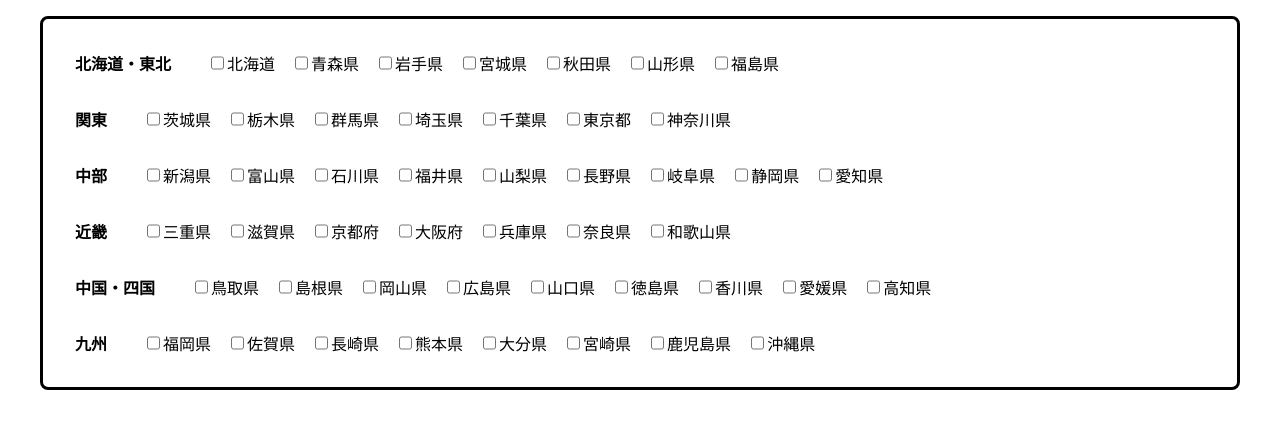
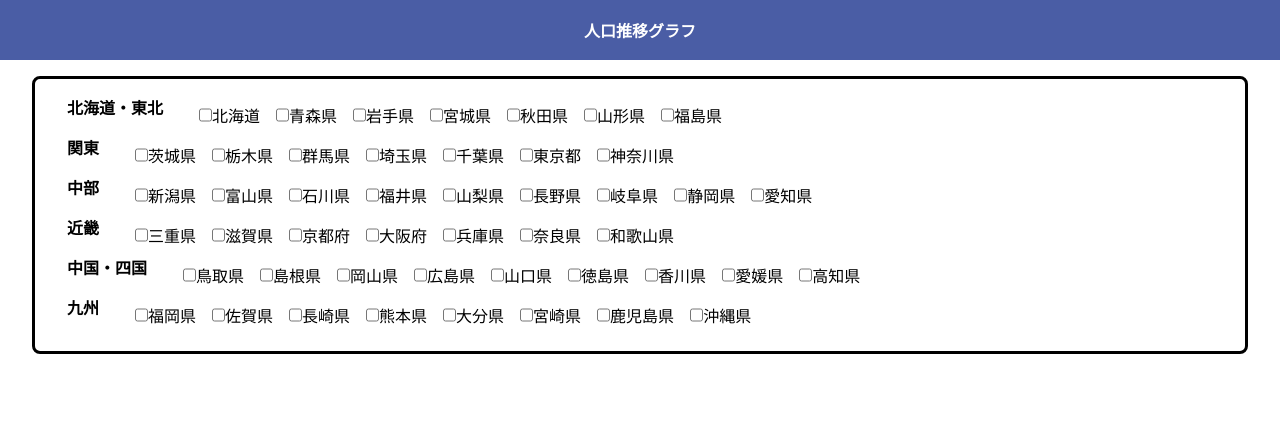
Before and after one commit to mnt3710/prefecture-population-trends, a Next.js app: page / in a window 1280 px wide. Shown: the top 428 px of the page. Built offline with nearby package versions, Linux system fonts and the light colour scheme.

Commit message:
add: css

```diff
--- a/src/components/organisms/Header.tsx
+++ b/src/components/organisms/Header.tsx
@@ -2,8 +2,8 @@ import styles from '@/styles/Header.module.css'
 
 const Header = () => {
   return(
-    <div>
-      <p>人口推移グラフ</p>
+    <div className={styles.root}>
+      <p className={styles.title}>人口推移グラフ</p>
     </div>
   )
 }
--- /dev/null
+++ b/src/pages/_document.tsx
@@ -0,0 +1,13 @@
+import {Html, Head, Main, NextScript} from 'next/document'
+
+export default function Document(){
+  return (
+    <Html lang="en">
+      <Head />
+      <body>
+        <Main />
+        <NextScript />
+      </body>
+    </Html>
+  )
+}
--- a/src/pages/index.tsx
+++ b/src/pages/index.tsx
@@ -1,5 +1,6 @@
 import Head from 'next/head'
 import Body from '../components/organisms/Body.tsx'
+import Header from '../components/organisms/Header.tsx'
 
 export default function Home() {
   return (
@@ -8,6 +9,7 @@ export default function Home() {
         <title>人口推移グラフ</title>
       </Head>
       <main>
+        <Header />
         <Body />
       </main>
     </>
--- /dev/null
+++ b/src/styles/Header.module.css
@@ -0,0 +1,13 @@
+.root {
+  background-color: #4A5DA5;
+  color: white;
+  height: 60px;
+  margin: 0px;
+  display: flex;
+  align-items: center;
+  justify-content: center;
+}
+
+.title {
+  font-weight: bold;
+}
--- a/src/styles/globals.css
+++ b/src/styles/globals.css
@@ -0,0 +1,21 @@
+* {
+  box-sizing: border-box;
+  padding: 0;
+  margin: 0;
+}
+
+html,
+body {
+  max-width: 100vw;
+  overflow-x: hidden;
+}
+
+body {
+  color: rgb(var(--foreground-rgb));
+  background: linear-gradient(
+      to bottom,
+      transparent,
+      rgb(var(--background-end-rgb))
+    )
+    rgb(var(--background-start-rgb));
+}
```
